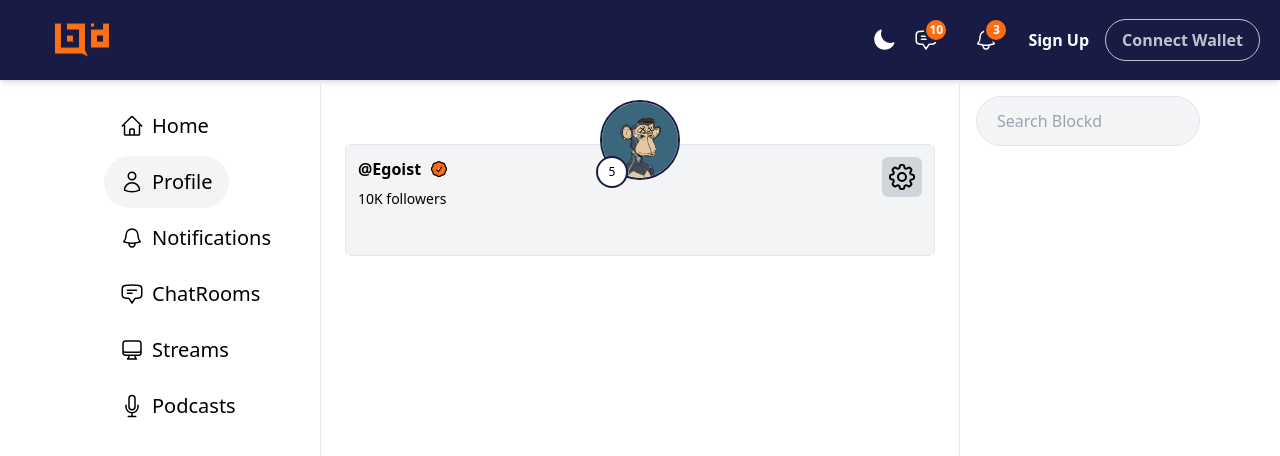
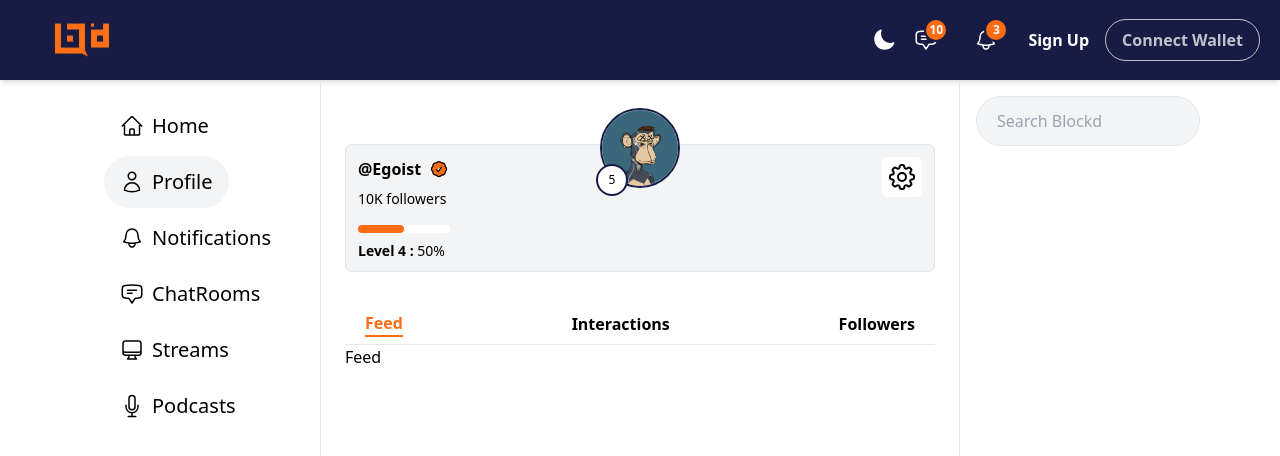
Before and after one commit to BlockdSocial/Blockd, a Next.js app: page /profile in a window 1280 px wide. Shown: the top 456 px of the page. Built offline with nearby package versions, Linux system fonts and the light colour scheme.

Commit message:
Profile Page

```diff
--- a/components/Feed/TweetBox.tsx
+++ b/components/Feed/TweetBox.tsx
@@ -4,7 +4,7 @@ import {
     CalendarIcon,
     FaceSmileIcon,
     MapPinIcon,
-    FolderIcon,
+    PhotoIcon,
 } from '@heroicons/react/24/outline'
 import Picture from './Picture'
 import Picker from '@emoji-mart/react'
@@ -17,8 +17,6 @@ function TweetBox() {
     const [showEmojis, setShowEmojis] = useState<boolean>(false)
 
     const imageInputRef = useRef<HTMLInputElement>(null)
-    const wrapperRef = useRef<HTMLInputElement>(null);
-    useOutsideAlerter(wrapperRef);
 
     const [imageUrlBoxIsOpen, setImageUrlBoxIsOpen] = useState<boolean>(false)
 
@@ -29,22 +27,6 @@ function TweetBox() {
         setImage(imageInputRef.current.value)
         imageInputRef.current.value = ''
         setImageUrlBoxIsOpen(false);
-    }
-
-    function useOutsideAlerter(ref:any) {
-        useEffect(() => {
-            function handleClickOutside(event:any) {
-                if (ref.current && !ref.current.contains(event.target)) {
-                    setShowEmojis(showEmojis);
-                }
-            }
-            // Bind the event listener
-            document.addEventListener("mousedown", handleClickOutside);
-            return () => {
-                // Unbind the event listener on clean up
-                document.removeEventListener("mousedown", handleClickOutside);
-            };
-        }, [ref]);
     }
 
     const addEmoji = (e: any) => {
@@ -73,7 +55,7 @@ function TweetBox() {
                     <hr className='mb-4'></hr>
                     <div className='flex items-center'>
                         <div className='flex relative space-x-2 text-[#181c44] dark:text-white flex-1'>
-                            <FolderIcon
+                            <PhotoIcon
                                 onClick={() => setImageUrlBoxIsOpen(!imageUrlBoxIsOpen)}
                                 className='h-5 w-5 cursor-pointer transition-transform duration-150 ease-out hover:scale-150'
                             />
@@ -81,7 +63,7 @@ function TweetBox() {
                                 onClick={() => setShowEmojis(!showEmojis)}
                                 className='h-5 w-5 cursor-pointer transition-transform duration-150 ease-out hover:scale-150' />
                             {showEmojis && (
-                                <div className='absolute -left-14 top-7' ref={wrapperRef}>
+                                <div className='absolute -left-14 top-7'>
                                     <Picker
                                         onEmojiSelect={addEmoji}
                                         theme="dark"
--- /dev/null
+++ b/components/Profile/Feed.tsx
@@ -0,0 +1,9 @@
+import React from 'react'
+
+function Feed() {
+  return (
+    <div>Feed</div>
+  )
+}
+
+export default Feed
--- /dev/null
+++ b/components/Profile/Followers.tsx
@@ -0,0 +1,9 @@
+import React from 'react'
+
+function Followers() {
+  return (
+    <div>Followers</div>
+  )
+}
+
+export default Followers
--- /dev/null
+++ b/components/Profile/InfoContainer.tsx
@@ -0,0 +1,55 @@
+import React, { useState } from 'react'
+import Picture from '../Feed/Picture'
+import {
+  CheckBadgeIcon,
+  Cog8ToothIcon,
+  PencilSquareIcon,
+  EyeIcon,
+  QuestionMarkCircleIcon,
+} from '@heroicons/react/24/outline'
+import Link from 'next/link';
+
+function InfoContainer() {
+
+    const [isDropdownVisible, setIsDropdownVisible] = useState(false);
+
+    const toggleDropdown = () => {
+      setIsDropdownVisible(!isDropdownVisible);
+    };
+
+    return (
+        <div className="grid grid-cols-8 relative bg-gray-100 dark:bg-lightgray items-center justify-center h-32 w-full mt-10 rounded-md border">
+            <div className='col-span-3 place-self-start p-3'>
+                <div className='flex items-center space-x-1'>
+                    <p className='mr-1 font-semibold text-l group-hover:underline'>@Egoist</p>
+                    <CheckBadgeIcon className='h-5 w-5 fill-blockd' />
+                </div>
+                <div>
+                    <p className='mr-1 text-sm group-hover:underline mt-2'>10K followers</p>
+                </div>
+                <div className="w-full rounded bg-white h-2 mb-6 mt-4 relative">
+                    <div className="bg-blockd h-2 rounded w-1/2"></div>
+                    <div className='absolute text-sm mt-2'>
+                        <span className='font-semibold'>Level 4 :</span> 50%
+                    </div>
+                </div>
+
+            </div>
+            <circle className="col-span-2 -mt-36 mx-auto">
+                <Picture path='/images/pfp1.jpg' level={5} pictureCSS='h-16 w-16 md:w-20 md:h-20' levelCSS='top-14 md:top-20 md:w-8 md:h-8' />
+            </circle>
+            <div className='col-span-3 place-self-start justify-self-end p-3'>
+                <div className='w-10 h-10 bg-white dark:bg-darkgray/50 flex items-center justify-center rounded-md'>
+                    <Cog8ToothIcon onClick={toggleDropdown} className='h-8 w-8 text-black dark:fill-white cursor-pointer transition-transform duration-500 ease-out hover:rotate-180 active-scale' />
+                </div>
+                <ul className={`absolute right-5 cursor-pointer bg-white dark:bg-darkgray rounded-lg shadow-lg ${isDropdownVisible ? '' : 'hidden'}`}>
+                    <Link href="" className="flex items-center justify-start py-2 px-4 hover:bg-gray-200 hover:font-semibold dark:hover:bg-lightgray/50"><PencilSquareIcon className='w-5 h-5 mr-2' />Edit Profile</Link>
+                    <Link href="" className="flex items-center justify-start py-2 px-4 hover:bg-gray-200 hover:font-semibold dark:hover:bg-lightgray/50"><EyeIcon className='w-5 h-5 mr-2' />Display</Link>
+                    <Link href="" className="flex items-center justify-start py-2 px-4 hover:bg-gray-200 hover:font-semibold dark:hover:bg-lightgray/50"><QuestionMarkCircleIcon className='w-5 h-5 mr-2' />Help Center</Link>
+                </ul>
+            </div>
+        </div>
+    )
+}
+
+export default InfoContainer
--- /dev/null
+++ b/components/Profile/Interactions.tsx
@@ -0,0 +1,9 @@
+import React from 'react'
+
+function Interactions() {
+  return (
+    <div>Interactions</div>
+  )
+}
+
+export default Interactions
--- a/components/Profile/ProfilePage.tsx
+++ b/components/Profile/ProfilePage.tsx
@@ -3,44 +3,79 @@ import Picture from '../Feed/Picture'
 import {
   CheckBadgeIcon,
   Cog8ToothIcon,
+  PencilSquareIcon,
+  EyeIcon,
+  QuestionMarkCircleIcon,
 } from '@heroicons/react/24/outline'
+import Link from 'next/link';
+import InfoContainer from './InfoContainer';
+import Feed from './Feed';
+import Interactions from './Interactions';
+import Followers from './Followers';
 
 function ProfilePage() {
 
-  const [isDropdownVisible, setIsDropdownVisible] = useState(false);
+  let [showFeed, setShowFeed] = useState<boolean>(true)
+  let [showInteractions, setShowInteractions] = useState<boolean>(false)
+  let [showFollowers, setShowFollowers] = useState<boolean>(false)
 
-  const toggleDropdown = () => {
-    setIsDropdownVisible(!isDropdownVisible);
+  const handleToggle1 = () => {
+    if (showFeed == false) {
+      setShowFeed(!showFeed)
+      showInteractions = false
+      showFollowers = false
+      setShowInteractions(showInteractions)
+      setShowFollowers(showFollowers)
+    }
+  };
+
+  const handleToggle2 = () => {
+    if (showInteractions == false) {
+      setShowInteractions(!showInteractions)
+      showFeed = false
+      showFollowers = false
+      setShowFeed(showFeed)
+      setShowFollowers(showFollowers)
+    }
+  };
+
+  const handleToggle3 = () => {
+    if (showFollowers == false) {
+      setShowFollowers(!showFollowers)
+      showInteractions = false
+      showFeed = false
+      setShowFeed(showFeed)
+      setShowInteractions(showInteractions)
+    }
   };
 
   return (
     <div className='relative max-h-screen scrollbar-hide overflow-scroll col-span-8 md:col-span-5 border-x mb-5 p-6'>
-      <div className="grid grid-cols-8 relative bg-gray-100 dark:bg-lightgray items-center justify-center h-28 w-full mt-10 rounded-md border">
-        <div className='col-span-3 place-self-start p-3'>
-          <div className='flex items-center space-x-1'>
-            <p className='mr-1 font-semibold text-l group-hover:underline'>@Egoist</p>
-            <CheckBadgeIcon className='h-5 w-5 fill-blockd' />
-          </div>
-          <div>
-            <p className='mr-1 text-sm group-hover:underline mt-2'>10K followers</p>
-          </div>
-        </div>
-        <circle className="col-span-2 -mt-36 mx-auto">
-          <Picture path='/images/pfp1.jpg' level={5} pictureCSS='h-16 w-16 md:w-20 md:h-20' levelCSS='top-14 md:top-20 md:w-8 md:h-8' />
-        </circle>
-        <div className='col-span-3 place-self-start justify-self-end p-3'>
-          <div className='w-10 h-10 bg-gray-300 dark:bg-darkgray/50 flex items-center justify-center rounded-md'>
-            <Cog8ToothIcon onClick={toggleDropdown} className='h-8 w-8 text-black dark:fill-white cursor-pointer transition-transform duration-500 ease-out hover:rotate-180 active-scale' />
-          </div>
-          <ul className={`absolute right-5 bg-white dark:bg-darkgray rounded-lg shadow-lg ${isDropdownVisible ? '' : 'hidden'}`}>
-            <li className="py-2 px-4 hover:bg-gray-200 dark:hover:bg-lightgray/50 w-fit">Option 1</li>
-            <li className="py-2 px-4 hover:bg-gray-200 dark:hover:bg-lightgray/50 w-fit">Option 2</li>
-            <li className="py-2 px-4 hover:bg-gray-200 dark:hover:bg-lightgray/50 w-fit">Option 3</li>
-          </ul>
-        </div>
+
+      <InfoContainer />
+
+      <div className='flex items-center justify-between p-5 w-full border-b h-10 mt-8'>
+        <button onClick={() => handleToggle1()} className={`font-semibold focus:outline-none ${showFeed === true ? 'border-b-2 border-blockd text-blockd :' : ''}`}>
+          Feed
+        </button>
+        <button onClick={() => handleToggle2()} className={`font-semibold focus:outline-none ${showInteractions === true ? 'border-b-2 border-blockd text-blockd :' : ''}`}>
+          Interactions
+        </button>
+        <button onClick={() => handleToggle3()} className={`font-semibold focus:outline-none ${showFollowers === true ? 'border-b-2 border-blockd text-blockd :' : ''}`}>
+          Followers
+        </button>
       </div>
 
-    </div>
+      {showFeed && (
+          <Feed />
+        )}
+      {showInteractions && (
+          <Interactions />
+        )}
+      {showFollowers && (
+          <Followers />
+        )}
+    </div >
   )
 }
 
--- a/components/Widgets/Widgets.tsx
+++ b/components/Widgets/Widgets.tsx
@@ -1,13 +1,14 @@
 import React from 'react'
+import {
+  MagnifyingGlassIcon,
+} from '@heroicons/react/24/outline'
 
 function Widgets() {
   return (
     <div className='h-full px-2 col-span-2 hidden md:inline md:p-4'>
       {/* Search */}
       <div className='flex items-center space-x-2 bg-gray-100 dark:bg-darkgray p-3 rounded-full dark:border-white dark:hover:border-blockd border group'>
-        <svg xmlns="http://www.w3.org/2000/svg" fill="none" viewBox="0 0 24 24" strokeWidth={1.5} stroke="currentColor" className="w-5 h-5 text-gray-400 dark:text-white dark:group-hover:text-blockd">
-          <path strokeLinecap="round" strokeLinejoin="round" d="M21 21l-5.197-5.197m0 0A7.5 7.5 0 105.196 5.196a7.5 7.5 0 0010.607 10.607z" />
-        </svg>
+        <MagnifyingGlassIcon  className="w-4 h-4 text-gray-400 dark:text-white dark:group-hover:text-blockd" />
         <input
           type="text"
           placeholder="Search Blockd"
--- a/tailwind.config.js
+++ b/tailwind.config.js
@@ -9,7 +9,7 @@ module.exports = {
   theme: {
     extend: {
       colors: {
-        blockd: '#ff6c14',
+        blockd: '#fc6c14',
         bgcolor: '#0f1238',
         darkgray: '#1c1c1c',
         lightgray: '#242424',
```
